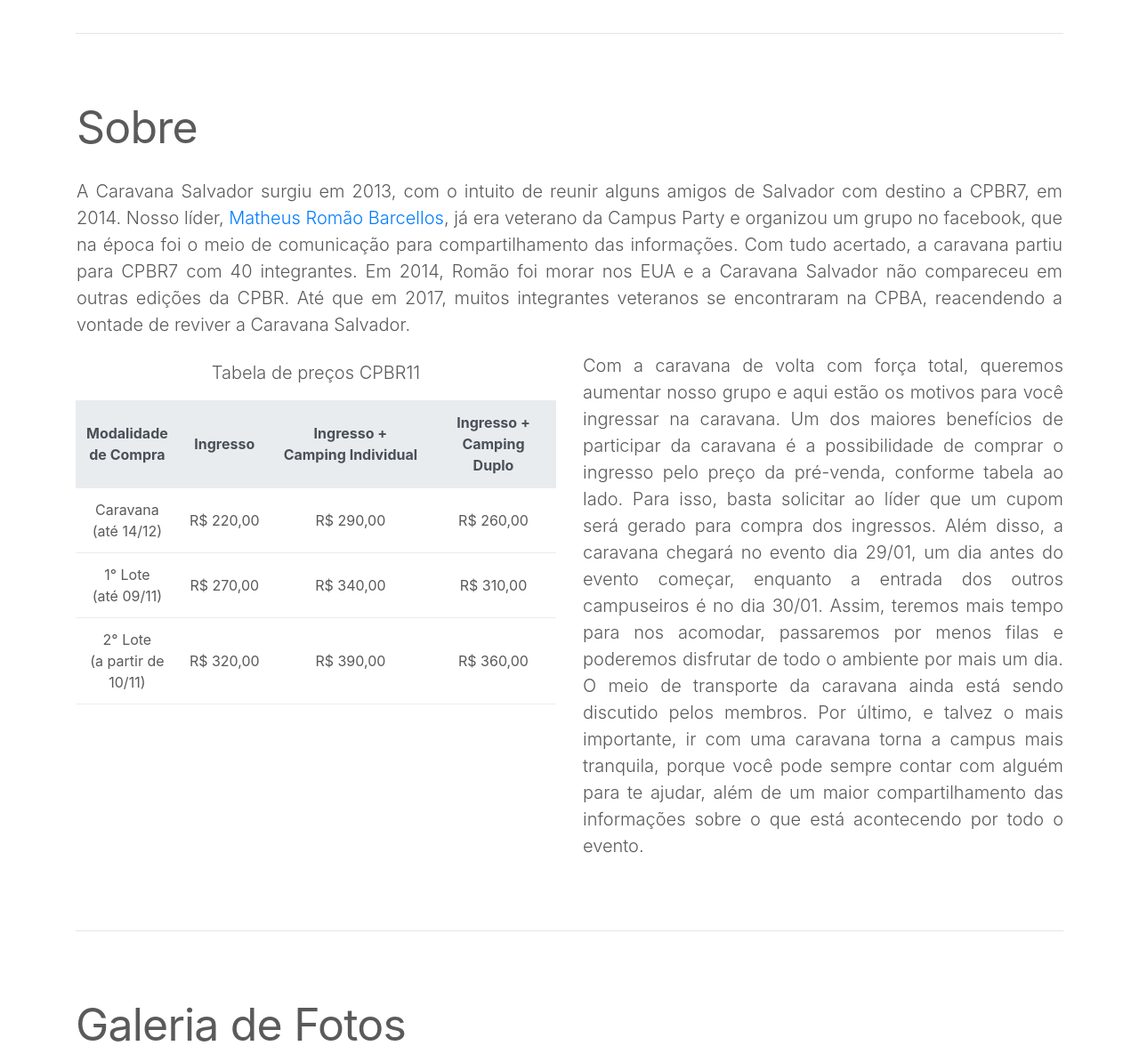
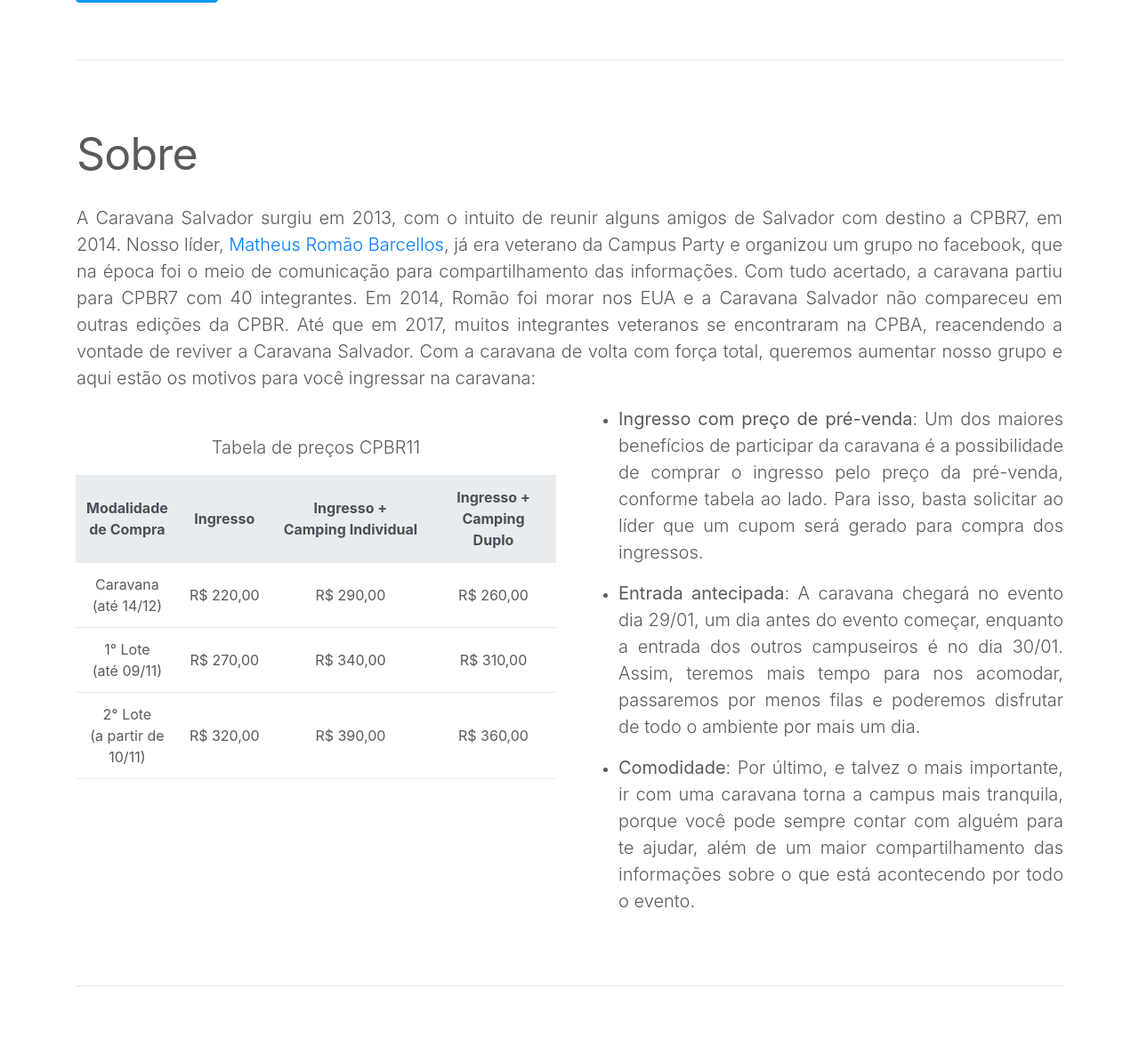
Before and after one commit to matheusbarcellos/caravanasalvador, a Django app: page / in a window 1280 px wide. Shown: the part 1560-2745 px from the top of the page at 89% size. Run offline with Django 3.2, Linux system fonts and the light colour scheme; some libraries are stand-ins or nearby versions.

Commit message:
Third Complete Version

```diff
--- a/caravanapp/static/css/caravanasalvador.css
+++ b/caravanapp/static/css/caravanasalvador.css
@@ -28,6 +28,10 @@
 
 #googlesheet-title {
   margin-top: 0.5rem;
+}
+
+#tabela-title {
+  margin-top: 2rem;
 }
 
 .embed-responsive-item {
--- a/caravanapp/templates/caravanapp/index.htm
+++ b/caravanapp/templates/caravanapp/index.htm
@@ -130,7 +130,7 @@
           <div class="row featurette">
             <div class="col-md-6">
               <h2 class="featurette-heading">Inscrição</h2>
-              <p class="lead" align="justify">Se você quer se juntar a nós e tornar a sua experiência na CPBR11 ainda melhor, esse é o lugar certo. Conforme a equipe de organização das caravanas da CPBR11, todos os integrantes precisam fornecer o seu nome completo, o email cadastrado no campuse.ro e um número de telefone. Então, basta preencher esse formulário com essas informações que você passará a fazer parte da Caravana Salvador.</p>
+              <p class="lead" align="justify">Se você quer se juntar a nós e tornar a sua experiência na CPBR11 ainda melhor, esse é o lugar certo. Conforme a equipe de organização das caravanas da CPBR11, todos os integrantes precisam fornecer o seu nome completo, o email cadastrado no campuse.ro e um número de telefone. Então, basta preencher esse formulário com essas informações que você passará a fazer parte da Caravana Salvador e seu nome aparecerá na tabela dentro de 5 minutos.</p>
               <a class="btn btn-secondary" id="button-inscricao" href="https://goo.gl/forms/1pLfNNXjArMXcw2d2" role="button" target="_blank">Realizar Inscrição</a>
             </div>
             <div class="col-md-6">
@@ -149,10 +149,10 @@
           <div class="row featurette">
             <div id="only-col">
               <h2 class="featurette-heading">Sobre</h2>
-              <p class="lead" align="justify">A Caravana Salvador surgiu em 2013, com o intuito de reunir alguns amigos de Salvador com destino a CPBR7, em 2014. Nosso líder, <a href="https://www.facebook.com/matheus.barcellos.7359" target="_blank">Matheus Romão Barcellos</a>, já era veterano da Campus Party e organizou um grupo no facebook, que na época foi o meio de comunicação para compartilhamento das informações. Com tudo acertado, a caravana partiu para CPBR7 com 40 integrantes. Em 2014, Romão foi morar nos EUA e a Caravana Salvador não compareceu em outras edições da CPBR. Até que em 2017, muitos integrantes veteranos se encontraram na CPBA, reacendendo a vontade de reviver a Caravana Salvador.</p>
+              <p class="lead" align="justify">A Caravana Salvador surgiu em 2013, com o intuito de reunir alguns amigos de Salvador com destino a CPBR7, em 2014. Nosso líder, <a href="https://www.facebook.com/matheus.barcellos.7359" target="_blank">Matheus Romão Barcellos</a>, já era veterano da Campus Party e organizou um grupo no facebook, que na época foi o meio de comunicação para compartilhamento das informações. Com tudo acertado, a caravana partiu para CPBR7 com 40 integrantes. Em 2014, Romão foi morar nos EUA e a Caravana Salvador não compareceu em outras edições da CPBR. Até que em 2017, muitos integrantes veteranos se encontraram na CPBA, reacendendo a vontade de reviver a Caravana Salvador. Com a caravana de volta com força total, queremos aumentar nosso grupo e aqui estão os motivos para você ingressar na caravana:</p>
             </div>
             <div class="col-md-6">
-              <p id="googlesheet-title" class="lead" align="center">Tabela de preços CPBR11</p>
+              <p id="tabela-title" class="lead" align="center">Tabela de preços CPBR11</p>
               <table class="table">
                 <thead class="thead-light">
                   <tr>
@@ -186,7 +186,11 @@
               </table>
             </div>
             <div class="col-md-6">
-              <p class="lead" align="justify">Com a caravana de volta com força total, queremos aumentar nosso grupo e aqui estão os motivos para você ingressar na caravana. Um dos maiores benefícios de participar da caravana é a possibilidade de comprar o ingresso pelo preço da pré-venda, conforme tabela ao lado. Para isso, basta solicitar ao líder que um cupom será gerado para compra dos ingressos. Além disso, a caravana chegará no evento dia 29/01, um dia antes do evento começar, enquanto a entrada dos outros campuseiros é no dia 30/01. Assim, teremos mais tempo para nos acomodar, passaremos por menos filas e poderemos disfrutar de todo o ambiente por mais um dia. O meio de transporte da caravana ainda está sendo discutido pelos membros. Por último, e talvez o mais importante, ir com uma caravana torna a campus mais tranquila, porque você pode sempre contar com alguém para te ajudar, além de um maior compartilhamento das informações sobre o que está acontecendo por todo o evento.</p>
+              <ul>
+                <li><p class="lead" align="justify"><b>Ingresso com preço de pré-venda</b>: Um dos maiores benefícios de participar da caravana é a possibilidade de comprar o ingresso pelo preço da pré-venda, conforme tabela ao lado. Para isso, basta solicitar ao líder que um cupom será gerado para compra dos ingressos.</p></li>
+                <li><p class="lead" align="justify"><b>Entrada antecipada</b>: A caravana chegará no evento dia 29/01, um dia antes do evento começar, enquanto a entrada dos outros campuseiros é no dia 30/01. Assim, teremos mais tempo para nos acomodar, passaremos por menos filas e poderemos disfrutar de todo o ambiente por mais um dia.</p></li>
+                <li><p class="lead" align="justify"><b>Comodidade</b>: Por último, e talvez o mais importante, ir com uma caravana torna a campus mais tranquila, porque você pode sempre contar com alguém para te ajudar, além de um maior compartilhamento das informações sobre o que está acontecendo por todo o evento.</p></li>
+              </ul>
             </div>
           </div>
         </section>
```
